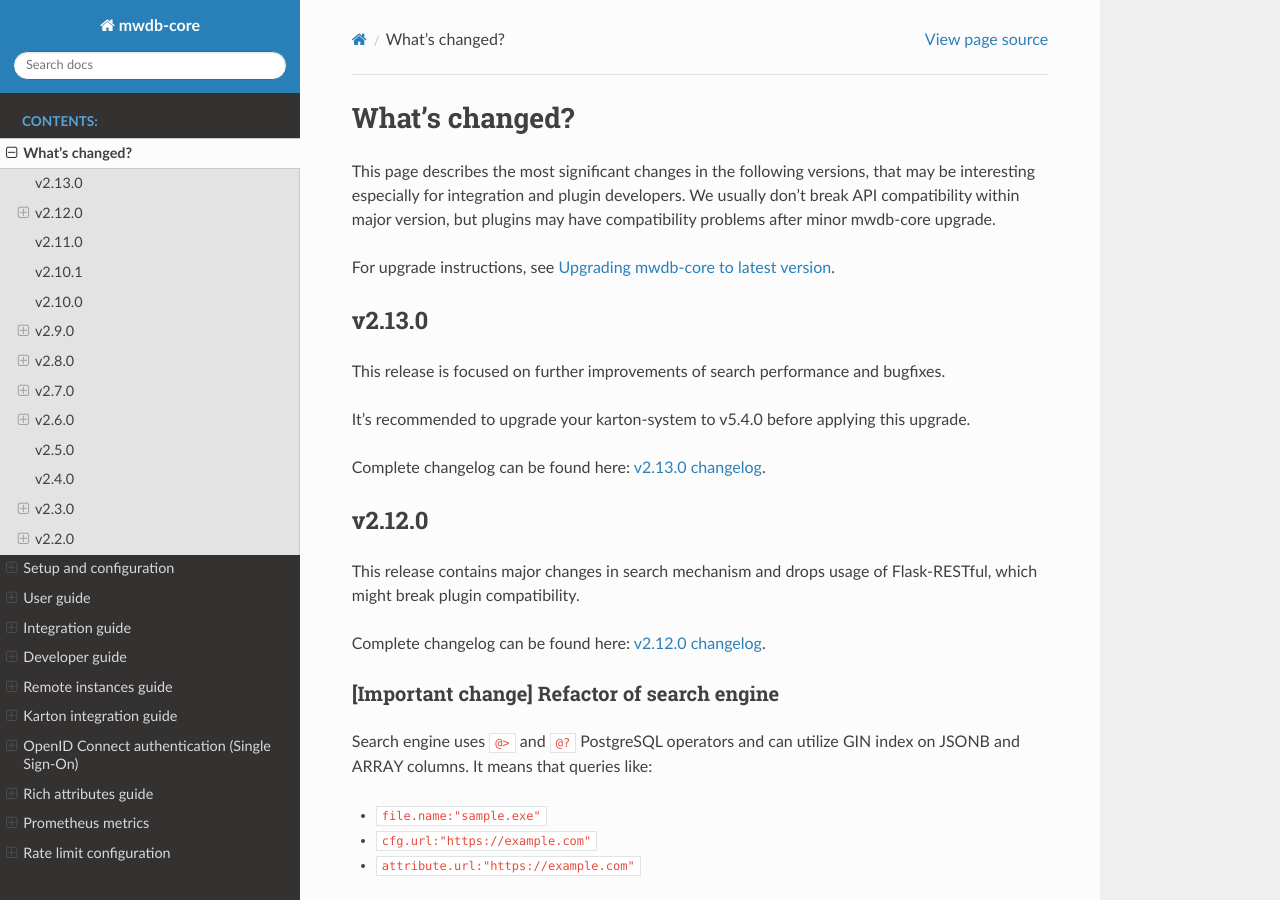
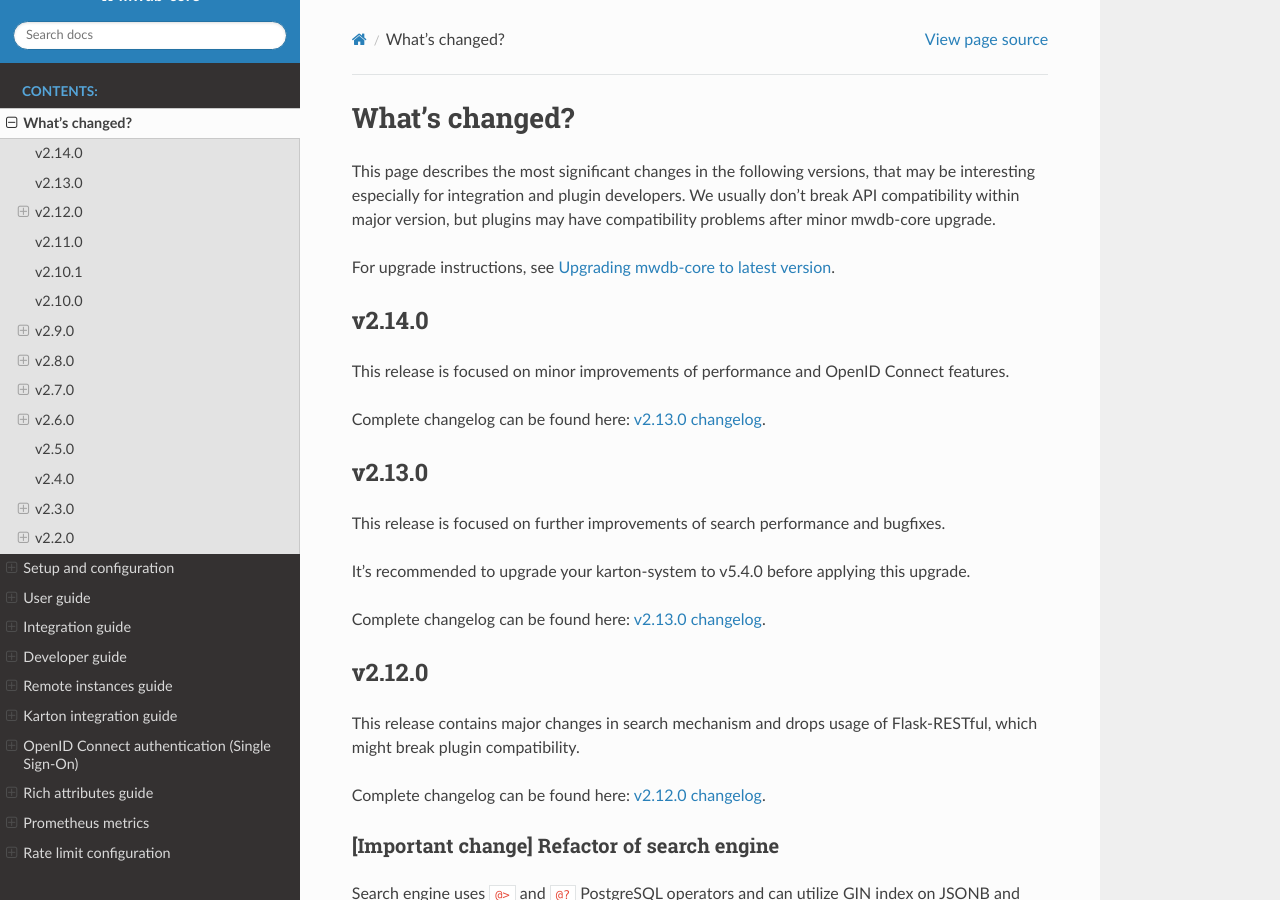
Before and after one commit to CERT-Polska/mwdb-core, a Sphinx documentation site: the page built from docs/whats-changed.rst, in a window 1280 px wide and 900 px high. Built offline with Sphinx 7.4.7 and the Read the Docs theme 2.0.0, drawn with Linux system fonts in a browser that asks for light colours.

Commit message:
Add What's changed section

```diff
--- a/docs/whats-changed.rst
+++ b/docs/whats-changed.rst
@@ -6,6 +6,13 @@
 have compatibility problems after minor mwdb-core upgrade.
 
 For upgrade instructions, see :ref:`Upgrading mwdb-core to latest version`.
+
+v2.14.0
+-------
+
+This release is focused on minor improvements of performance and OpenID Connect features.
+
+Complete changelog can be found here: `v2.13.0 changelog <https://github.com/CERT-Polska/mwdb-core/releases/tag/v2.14.0>`_.
 
 v2.13.0
 -------
```
